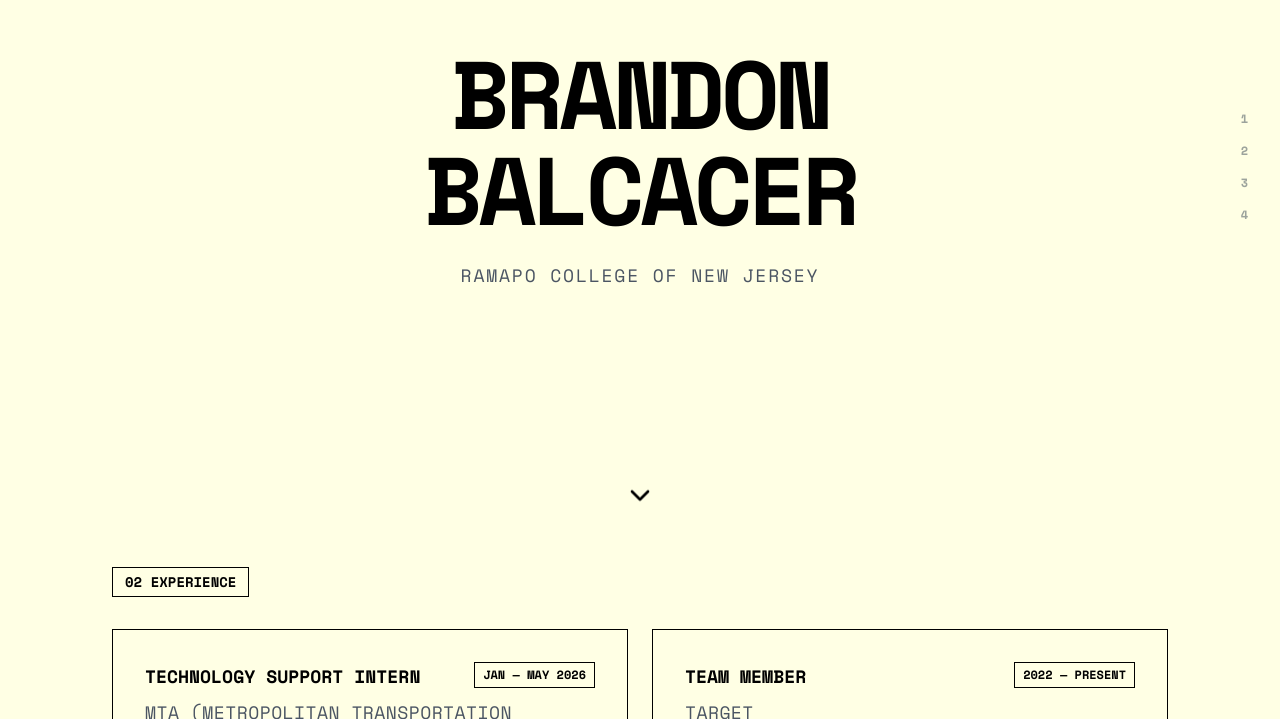
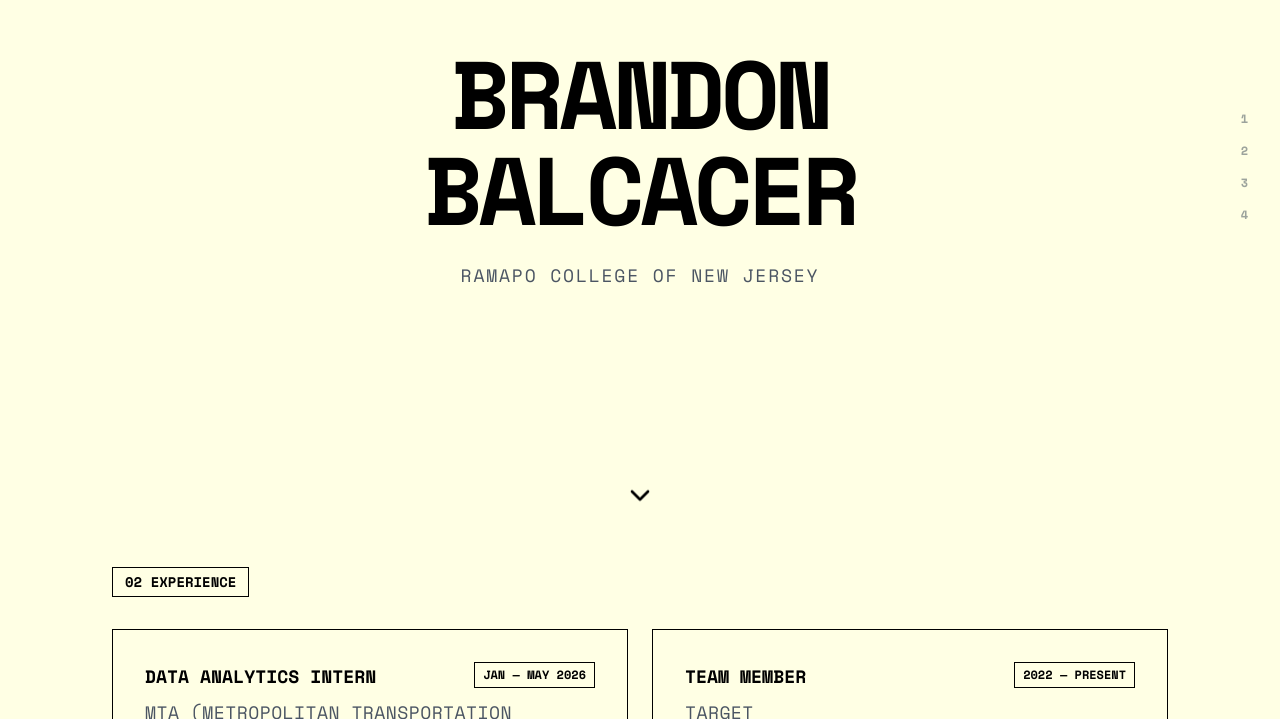
Before and after one commit to BrandonBalcacer/Brandons_Portfolio, a Next.js app: page / in a window 1280 px wide. Shown: the part 233-952 px from the top of the page. Built offline with nearby package versions, Linux system fonts and the light colour scheme.

Commit message:
Change intern title from 'Technology Support' to 'Data Analytics'

```diff
--- a/app/page.tsx
+++ b/app/page.tsx
@@ -53,7 +53,7 @@ export default function Home() {
             <div className="border border-black p-6 md:p-8 flex flex-col justify-between h-full hover:bg-white transition-colors">
               <div className="mb-8">
                 <div className="flex justify-between items-start mb-2">
-                  <h3 className="text-lg font-bold uppercase max-w-[70%]">Technology Support Intern</h3>
+                  <h3 className="text-lg font-bold uppercase max-w-[70%]">Data Analytics Intern</h3>
                   <span className="text-xs font-bold uppercase border border-black px-2 py-1">Jan — May 2026</span>
                 </div>
                 <p className="text-lg uppercase tracking-wide mb-6 text-gray-600">MTA (Metropolitan Transportation Authority)</p>
```
